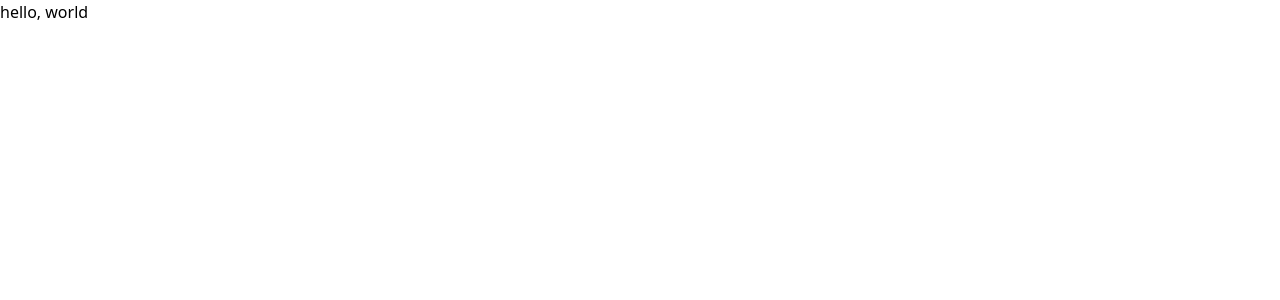
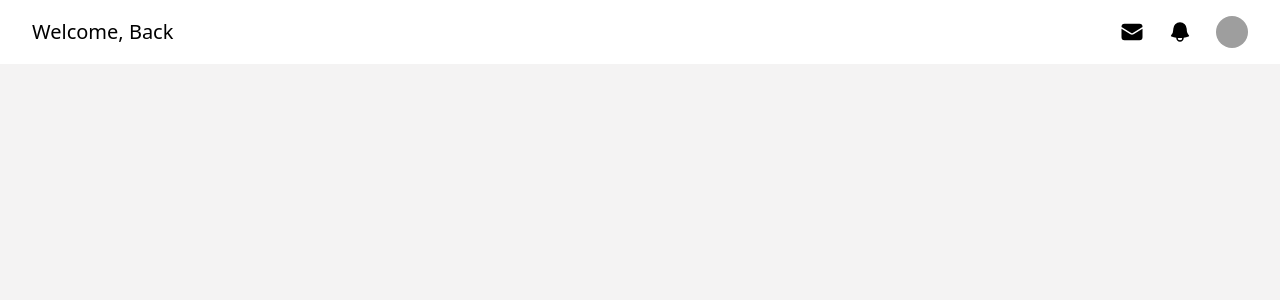
Before and after one commit to developer-chiranjeevim/student-management-system-dashboard, a React (Vite) app: page / in a window 1280 px wide. Shown: the top 300 px of the page. Built offline with nearby package versions, Linux system fonts and the light colour scheme; grey boxes are pictures that could not be loaded.

Commit message:
Create Navbar Component and Made it Responsive Across all Screens

```diff
--- /dev/null
+++ b/src/components/Navbar.jsx
@@ -0,0 +1,44 @@
+import React from "react";
+
+
+
+const Navbar = () => {
+    return(
+        <div className="w-full bg-white px-[2rem] py-[1rem] flex items-center justify-between">
+            <div className="select-none">
+                {/* navbar logo container */}
+                <h1 className="capitalize text-[1.25rem]">welcome, back</h1>
+
+            </div>
+            <div className="">
+                {/* navbar menu grid */}
+                <div className="block md:hidden">
+                    <svg xmlns="http://www.w3.org/2000/svg" viewBox="0 0 24 24" fill="currentColor" className="size-6">
+                        <path fillRule="evenodd" d="M3 5.25a.75.75 0 0 1 .75-.75h16.5a.75.75 0 0 1 0 1.5H3.75A.75.75 0 0 1 3 5.25Zm0 4.5A.75.75 0 0 1 3.75 9h16.5a.75.75 0 0 1 0 1.5H3.75A.75.75 0 0 1 3 9.75Zm0 4.5a.75.75 0 0 1 .75-.75h16.5a.75.75 0 0 1 0 1.5H3.75a.75.75 0 0 1-.75-.75Zm0 4.5a.75.75 0 0 1 .75-.75h16.5a.75.75 0 0 1 0 1.5H3.75a.75.75 0 0 1-.75-.75Z" clipRule="evenodd" />
+                    </svg>
+                </div>
+                <div className="hidden md:grid grid-cols-3 gap-[1rem] ">
+                    <div className="col-span-1 cursor-pointer mt-1">
+                        <svg xmlns="http://www.w3.org/2000/svg" viewBox="0 0 24 24" fill="currentColor" className="size-6">
+                            <path d="M1.5 8.67v8.58a3 3 0 0 0 3 3h15a3 3 0 0 0 3-3V8.67l-8.928 5.493a3 3 0 0 1-3.144 0L1.5 8.67Z" />
+                            <path d="M22.5 6.908V6.75a3 3 0 0 0-3-3h-15a3 3 0 0 0-3 3v.158l9.714 5.978a1.5 1.5 0 0 0 1.572 0L22.5 6.908Z" />
+                        </svg>
+                    </div>
+                    <div className="col-span-1 cursor-pointer mt-1">
+                        <svg xmlns="http://www.w3.org/2000/svg" viewBox="0 0 24 24" fill="currentColor" className="size-6">
+                            <path fillRule="evenodd" d="M5.25 9a6.75 6.75 0 0 1 13.5 0v.75c0 2.123.8 4.057 2.118 5.52a.75.75 0 0 1-.297 1.206c-1.544.57-3.16.99-4.831 1.243a3.75 3.75 0 1 1-7.48 0 24.585 24.585 0 0 1-4.831-1.244.75.75 0 0 1-.298-1.205A8.217 8.217 0 0 0 5.25 9.75V9Zm4.502 8.9a2.25 2.25 0 1 0 4.496 0 25.057 25.057 0 0 1-4.496 0Z" clipRule="evenodd" />
+                        </svg>
+                    </div>
+
+                    <div className="col-span-1 w-[2rem] h-[2rem] rounded-full overflow-hidden cursor-pointer">
+                        <img src="https://m.economictimes.com/thumb/msid-113607812,width-1200,height-900,resizemode-4,imgsize-17336/the-batman-part-ii-heres-when-robert-pattinson-starrer-sequel-will-release.jpg" alt="" className="w-full h-full object-cover" />
+                    </div>
+
+                </div>
+            </div>
+        </div>
+    );
+};
+
+
+export default Navbar;
--- a/src/index.css
+++ b/src/index.css
@@ -1 +1,5 @@
 @import "tailwindcss";
+
+body{
+    background-color: #f4f3f3;
+}
--- a/src/pages/Dashboard.jsx
+++ b/src/pages/Dashboard.jsx
@@ -1,5 +1,5 @@
 import React from "react";
-
+import Navbar from "../components/Navbar";
 
 
 const Dashboard = () => {
@@ -7,7 +7,7 @@ const Dashboard = () => {
 
     return(
         <div className="">
-            hello, world
+            <Navbar />
         </div>
     );
 };
```
